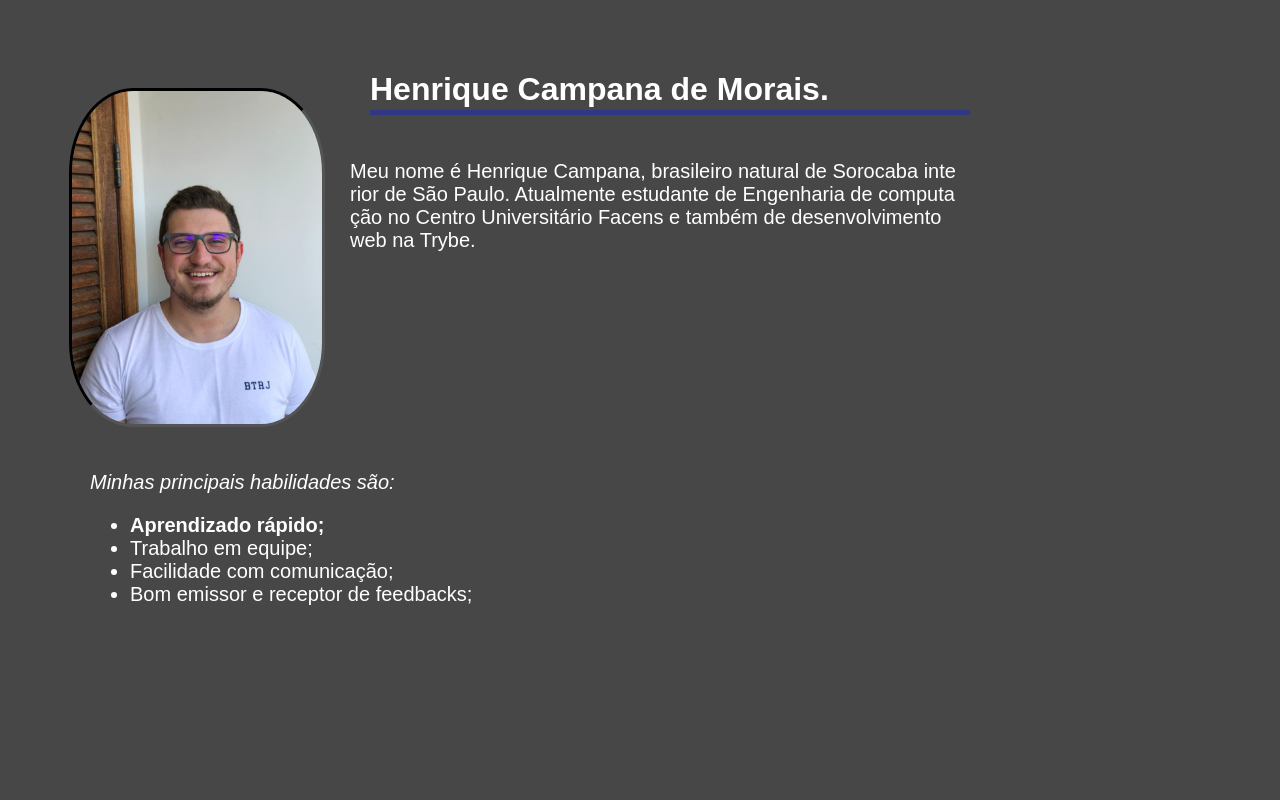
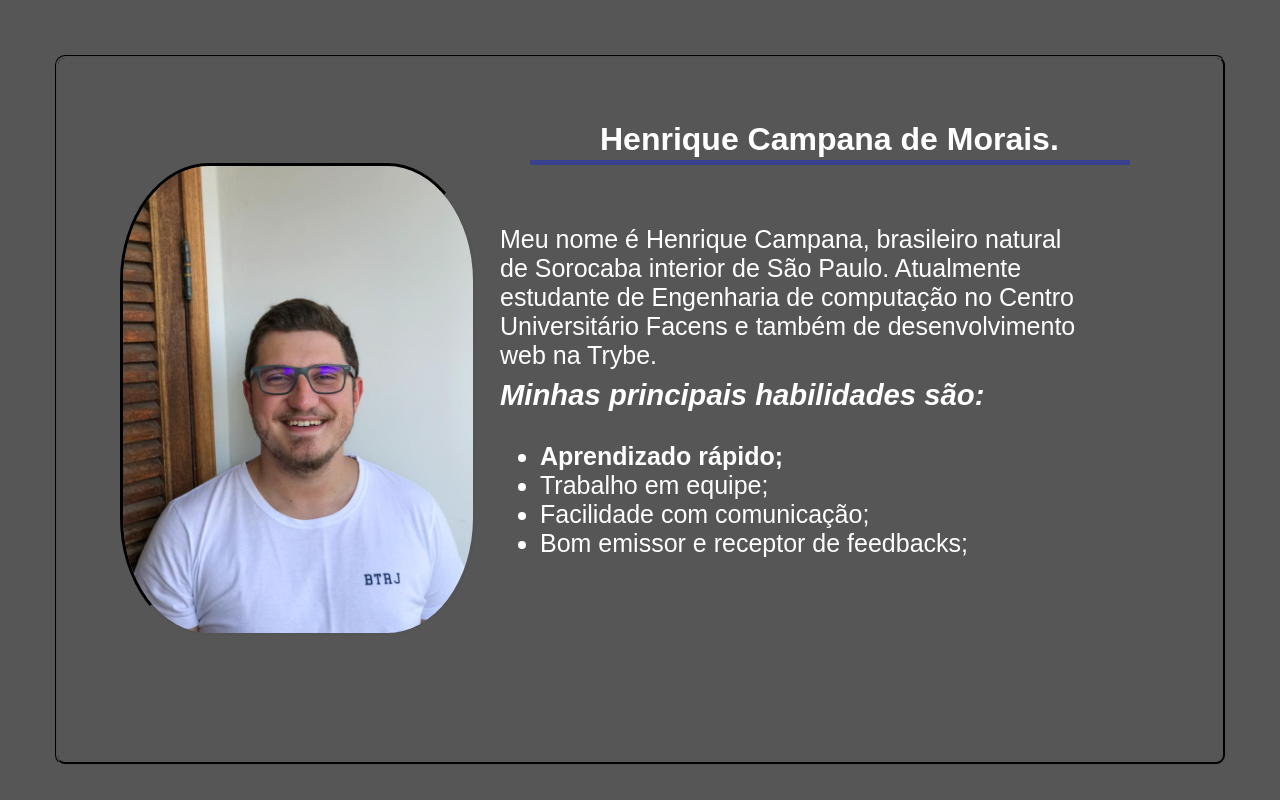
Before and after one commit to Campanaaa/Campanaaa.github.io, a plain HTML site: page index.html in a window 1280 px wide. Drawn offline with Linux system fonts and the light colour scheme.

Commit message:
Melhora estilo do portifolio

```diff
--- a/estilo.css
+++ b/estilo.css
@@ -1,46 +1,66 @@
 body {
-  background-color: rgba(17, 16, 16, 0.767);
+  background-color:rgb(87, 86, 86);
   margin: 50px;
   margin-right: 100px;
 }
 
+#bloco {
+  position: absolute;
+  left: 50px;
+  right: 50px;
+  top: 50px;
+  width: 91%;
+  height: 88%;
+  background: rgba(88, 88, 90, 0);
+  border-style:groove;
+  border-radius: 10px;
+  border-color: black;
+  margin: 5px;
+}
+
 h1 {
   position: absolute;
-  left: 370px;
+  left: 600px;
+  top: 100px;
   color: white;
   font-family: Arial, Helvetica, sans-serif;
 }
 
 #retangulo {
   position: absolute;
-  left: 370px;
-  top: 110px;
+  left: 530px;
+  top: 160px;
   width: 600px;
   height: 5px;
   background: rgba(0, 26, 255, 0.336);
 }
 
 #foto {
+  position: absolute;
   border-radius: 25%;
   border-style: inset;
   border-width: medium;
   border-color: rgb(0, 0, 0);
-  margin-left: 0.5cm;
-  margin-top: 1cm;
-  width: 250px;
+  margin-left: 70px;
+  margin-top: 3cm;
+  width: 350px;
 }
 
-.texto {
-  margin: 40px;
-  font-size: 20px;
+.texto{
+  font-size: 25px;
   font-family: Arial, Helvetica, sans-serif;
   color: white;
-  word-break: break-all;
 }
 
 #bio {
-  margin-right: 8.5cm;
+  padding-right: 5cm;
   position: absolute;
-  left: 350px;
-  top: 140px;
+  left: 500px;
+  top: 200px;
 }
+
+#habilidades{
+  position: absolute;
+  top: 350px;
+  left: 500px;
+}
--- a/index.html
+++ b/index.html
@@ -6,6 +6,7 @@
     <link rel="stylesheet" href="estilo.css" />
   </head>
   <body>
+    <div id="bloco"></div>
     <div>
       <h1>Henrique Campana de Morais.</h1>
       <div id="retangulo"></div>
@@ -21,8 +22,9 @@
         São Paulo. Atualmente estudante de Engenharia de computação no Centro
         Universitário Facens e também de desenvolvimento web na Trybe.
       </p>
-      <div class="habilidades">
-        <p><em>Minhas principais habilidades são:</em></p>
+    </div>
+      <div class="texto" id="habilidades">
+        <p><h3><em>Minhas principais habilidades são:</em></h3></p>
         <ul>
           <li><strong>Aprendizado rápido;</strong></li>
           <li>Trabalho em equipe;</li>
@@ -30,6 +32,5 @@
           <li>Bom emissor e receptor de feedbacks;</li>
         </ul>
       </div>
-    </div>
   </body>
 </html>
```
